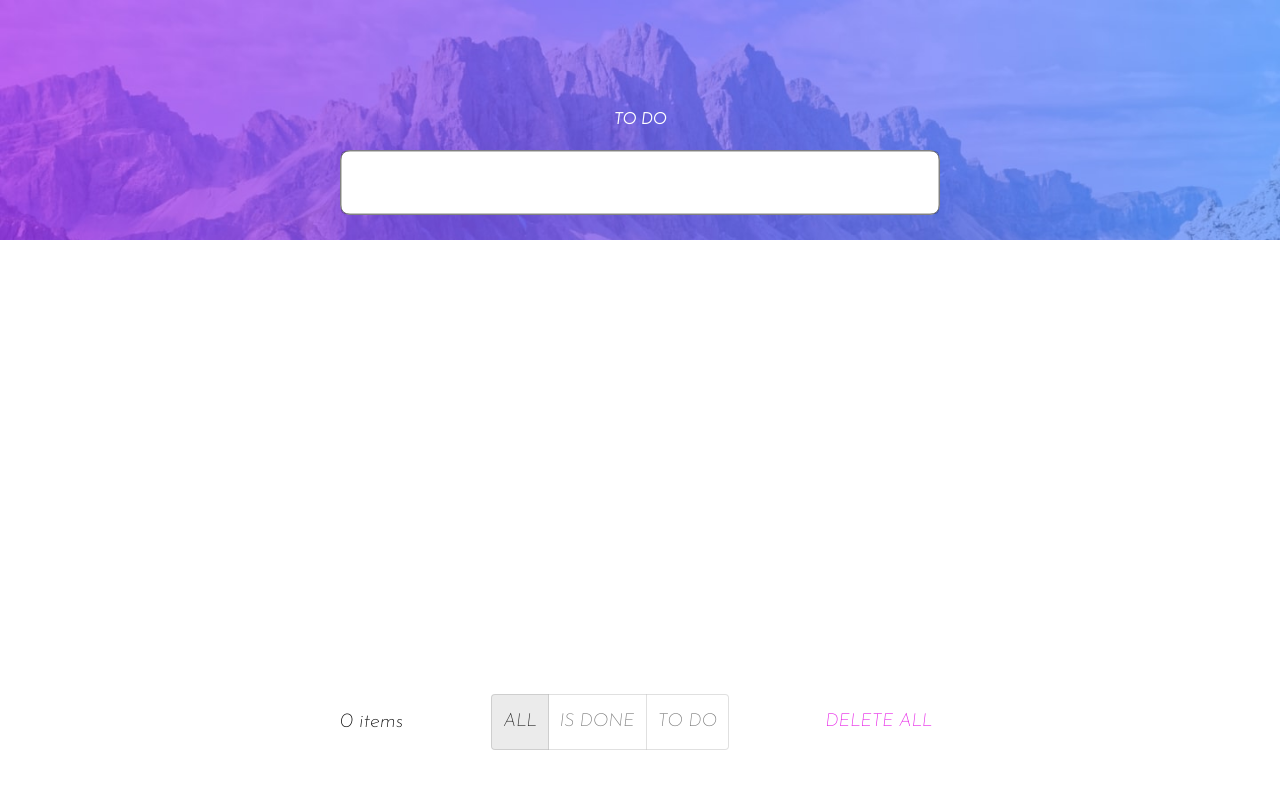
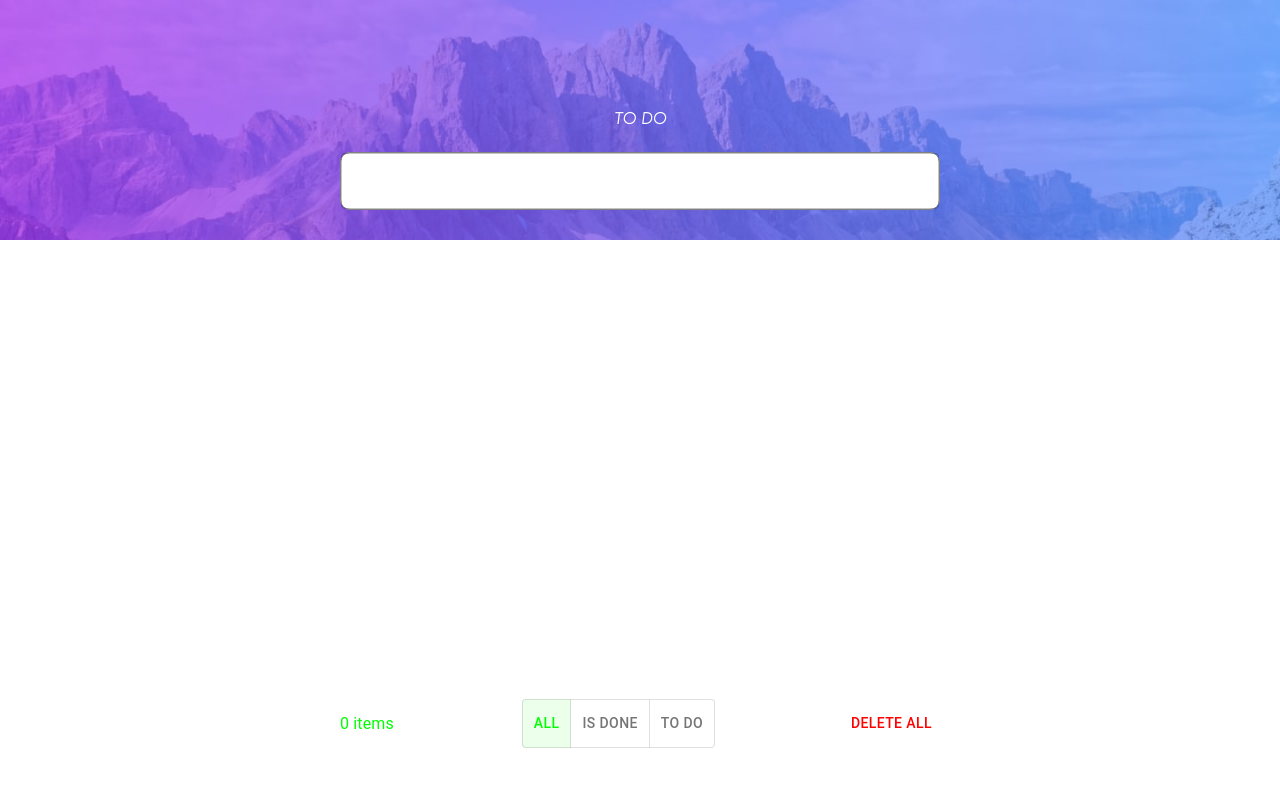
Before and after one commit to bugajewskam/New-ToDo, a Next.js app: page / in a window 1280 px wide. Shown: the top 788 px of the page. Built offline with nearby package versions, Linux system fonts and the light colour scheme.

Commit message:
import MUI

```diff
--- a/pages/_app.tsx
+++ b/pages/_app.tsx
@@ -2,51 +2,28 @@ import '../styles/globals.css'
 import "../styles/style.css"
 import type { AppProps } from 'next/app'
 import { createTheme } from '@mui/material';
-import { ThemeProvider } from '@emotion/react';
-import { DndProvider } from 'react-dnd';
-import { HTML5Backend } from 'react-dnd-html5-backend';
-const theme = createTheme({
-  components: {
-    MuiButton: {
-      styleOverrides: {
-        root: {
-          backgroundColor: "transparent",
-          color: "primary"
-        }
-      }
-    },
-    MuiTypography: {
-      styleOverrides: {
-        root: {
-          color: "primary"
-        }
-      }
-    }
-  }
+import { ThemeProvider } from '@mui/material';
 
-});
-
-const color = createTheme({
+export const theme = createTheme({
   palette: {
     primary: {
-      main: "hsl(300, 80%, 50%)",
+      main: "#ff0000",
     },
+    text: {
+      primary: '#00ff00',
+    }
   },
-  typography: {
-    fontFamily: 'Josefin Sans',
-    fontSize: 18,
-  }
-})
+});
 
 function MyApp({ Component, pageProps }: AppProps) {
 
   return (
 
-      <ThemeProvider theme={theme}>
-        <ThemeProvider theme={color}>
-          <Component {...pageProps} />
+
+        <ThemeProvider theme={theme}>
+          <Component {...pageProps}/>
         </ThemeProvider>
-      </ThemeProvider>
+
   )
 }
 
--- a/pages/index.tsx
+++ b/pages/index.tsx
@@ -1,13 +1,9 @@
 import type { NextPage } from 'next'
 import Head from 'next/head'
-import Image from 'next/image'
-import { listenerCount } from 'process'
 import { useMemo, useState } from 'react'
 import { ToDo } from '../interface/interface'
-import styles from '../styles/Home.module.css'
-import darkDesktop from "../public/src/bg-desktop-dark.jpg"
 import DialogAlert from '../component/Dialog'
-import { Button, ToggleButton, ToggleButtonGroup, Container, Typography, TextField, Box } from '@mui/material'
+import { Button, ToggleButton, ToggleButtonGroup, Typography, TextField, Box } from '@mui/material'
 import CheckboxList from '../component/List'
 import { arrayMove } from '@dnd-kit/sortable'
 
@@ -45,11 +41,11 @@ const Home: NextPage = () => {
     setListToDo([...listToDo])
   }
 
-  const handleMoveItems =(id1:number, id2:number) =>{
+  const handleMoveItems = (id1: number, id2: number) => {
 
     setListToDo((items) => {
-      const oldIndex = items.findIndex(item=>item.id === id1);
-      const newIndex = items.findIndex(item=>item.id === id2);
+      const oldIndex = items.findIndex(item => item.id === id1);
+      const newIndex = items.findIndex(item => item.id === id2);
 
       return arrayMove(items, oldIndex, newIndex);
     });
@@ -61,19 +57,20 @@ const Home: NextPage = () => {
     if (!item) return;
     item.isDone = !item.isDone;
     setListToDo([...listToDo])
-
   }
-
 
   const handleClickOpen = () => {
     setOpenDeleteItems(true);
   };
+
   const handleOpenDialog = (id: number) => {
     setOpenDeleteItem(id)
-  }
+  };
+
   const handleCloseDeleteItem = (id: number) => {
     setOpenDeleteItem(null)
-  }
+  };
+
   const handleClose = () => {
     setOpenDeleteItems(false);
   };
@@ -81,16 +78,18 @@ const Home: NextPage = () => {
   const handleDelete = () => {
     setListToDo([]);
     setOpenDeleteItems(false);
-  }
+  };
+
   const handleFilter = (event: React.MouseEvent<HTMLElement>,
     newFilter: Filter) => {
     setFilter(newFilter)
-  }
+  };
+
   const handleChangeEdit = (e: any) => {
     setToDo(e.target.value)
+  };
 
-  }
-  const handleEditSubmit = (id: number, e : any) => {
+  const handleEditSubmit = (id: number, e: any) => {
     e.preventDefault();
     const editItem = listToDo.find(item => item.id === id)
     if (!editItem) return;
@@ -98,10 +97,7 @@ const Home: NextPage = () => {
     console.log(e.target.elements.toDo.value)
     editItem.isEditing = false;
     setListToDo([...listToDo])
-
-    console.log(listToDo)
-
-  }
+  };
 
   const filterList = useMemo(() => {
     if (filter === "isDone") {
@@ -116,7 +112,7 @@ const Home: NextPage = () => {
 
   console.log(listToDo)
   return (
-    <>
+    <Box sx={{color:'text.primary'}}>
       <Head>
         <link rel="preconnect" href="https://fonts.googleapis.com" />
         <link rel="preconnect" href="https://fonts.gstatic.com" crossorigin />
@@ -137,11 +133,11 @@ const Home: NextPage = () => {
             borderRadius: "10px"
           }}>
           <form className="input" onSubmit={handleAdd}>
-              <TextField fullWidth className='input' value={toDo} onChange={handleChange} />
+            <TextField color= 'primary' fullWidth className='input' value={toDo} onChange={handleChange} />
           </form>
         </Box>
         <div className='scroll' >
-           <CheckboxList listToDo={filterList}  onMoveItems={handleMoveItems} onRemove={handleOpenDialog}
+          <CheckboxList listToDo={filterList} onMoveItems={handleMoveItems} onRemove={handleOpenDialog}
             onToggle={handleToggle} onEdit={handleEdit}
             onEditSubmit={handleEditSubmit} onChange={handleChangeEdit} />
         </div>
@@ -155,8 +151,8 @@ const Home: NextPage = () => {
               onChange={handleFilter}
               aria-label="text alignment"
             >
-              <ToggleButton className="filter" value="all">All</ToggleButton>
-              <ToggleButton className="filter" value="isDone">Is Done</ToggleButton>
+              <ToggleButton  value="all">All</ToggleButton>
+              <ToggleButton  value="isDone">Is Done</ToggleButton>
               <ToggleButton className="filter" value="toDo">To Do</ToggleButton>
 
             </ToggleButtonGroup>
@@ -166,7 +162,7 @@ const Home: NextPage = () => {
 
         <DialogAlert handleClose={handleClose} handleDelete={handleDelete} open={openDeleteItems} />
       </div>
-    </>
+    </Box>
   )
 }
 
--- a/styles/globals.css
+++ b/styles/globals.css
@@ -2,7 +2,7 @@ html,
 body {
   padding: 0;
   margin: 0;
-  color:"primary";
+
   font-family: 'Josefin Sans', sans-serif;
   font-weight: 700;
 }
--- a/styles/style.css
+++ b/styles/style.css
@@ -5,19 +5,18 @@ input {
     border-radius: 10px;
     font-size: 30px;
     width: 600px;
-    color: pink
 }
 
 
 
 .flex {
-    color:"primary";
     width: 100%;
     height: 80%;
     display: flex;
     flex-direction: column;
     position: absolute;
     top: 130px;
+
 }
 
 input:hover {
@@ -31,7 +30,7 @@ input:hover {
     height: 400px;
     border-radius: 8px;
     margin: auto;
-    color: "primary";
+
 
 }
 
@@ -42,9 +41,10 @@ input:hover {
     border-style: solid;
     font-size: 18px;
     width: 600px;
-    color: "primary"
+
 
 }
+
 
 
 .banner {
@@ -96,7 +96,7 @@ li~li {
 } */
 
 filter::after {
-    background-color: red;
+
     color: hsl(220, 98%, 61%);
 
 }
```
Also changed, not shown: component/List.tsx (+2 -5 lines), component/ListItem.tsx (line endings or trailing spaces). Lines whose indentation alone changed are shown as unchanged.
